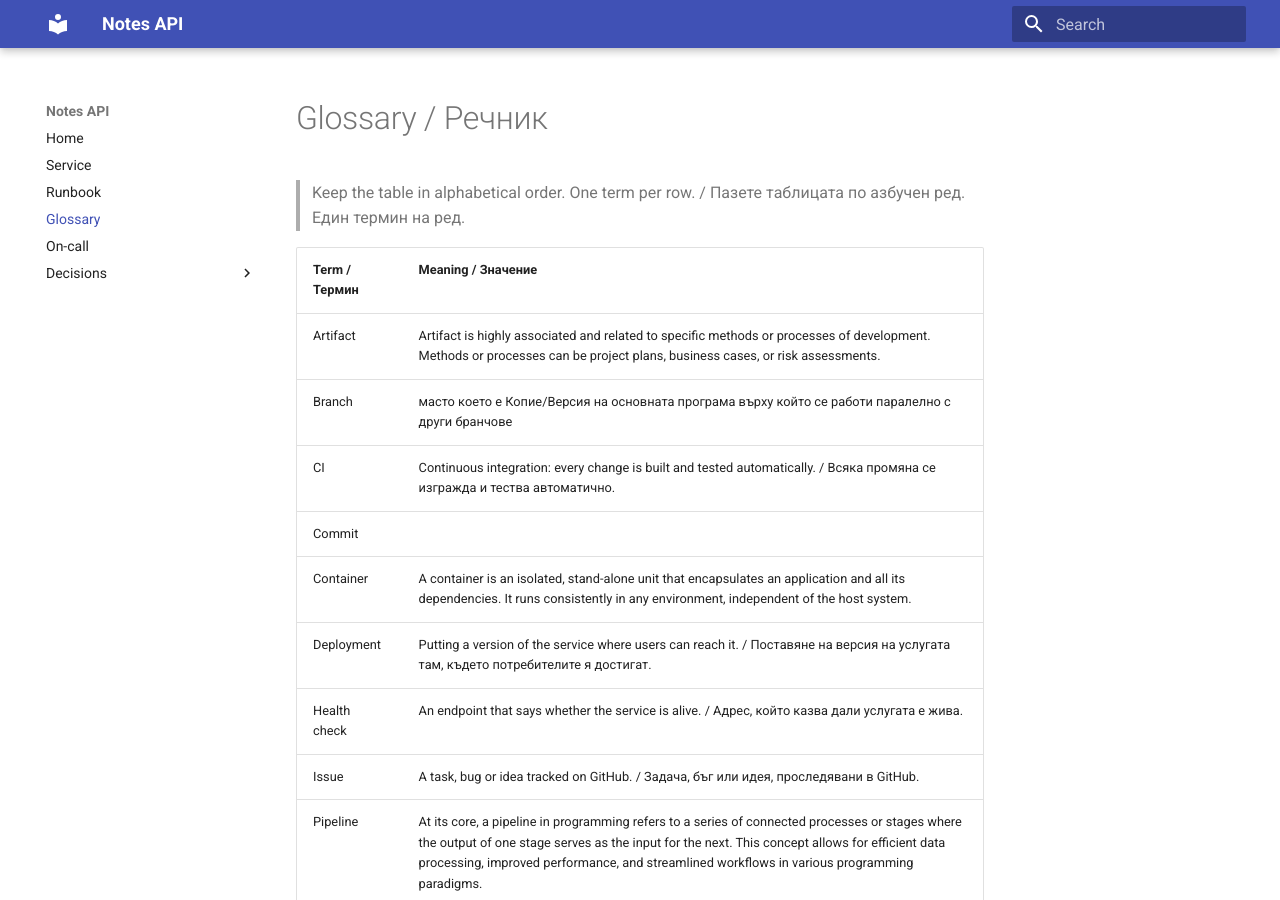
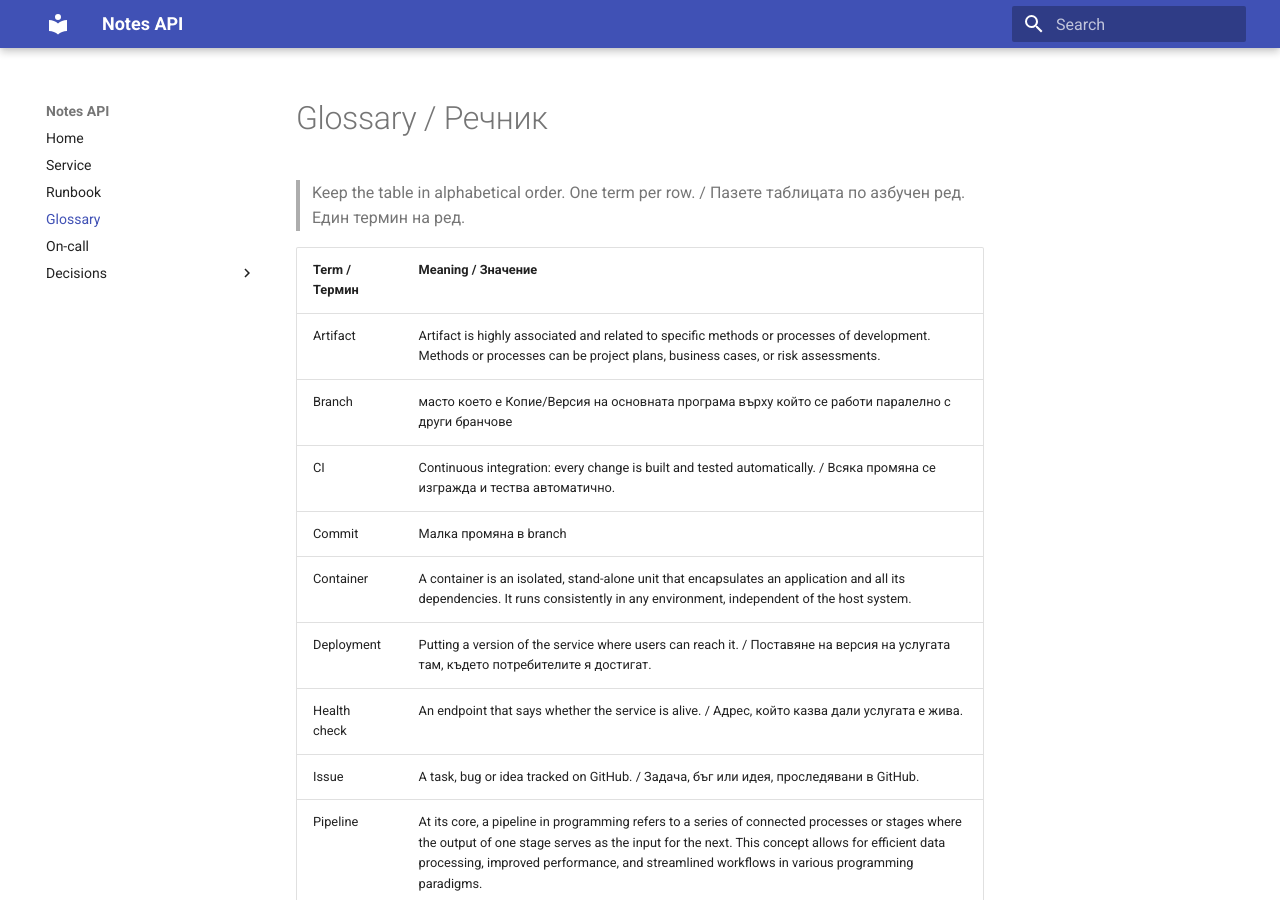
Before and after one commit to Lachezar-Y-Velinov/devops-labs, an MkDocs documentation site: the page built from docs/glossary.md, in a window 1280 px wide and 900 px high. Built offline with MkDocs 1.6.1 and Material for MkDocs 9.7.7, drawn with Linux system fonts in a browser that asks for light colours.

Commit message:
commit fix

```diff
--- a/docs/glossary.md
+++ b/docs/glossary.md
@@ -7,7 +7,7 @@
 | Artifact | Artifact is highly associated and related to specific methods or processes of development. Methods or processes can be project plans, business cases, or risk assessments.
 | Branch | масто което е Копие/Версия на основната програма върху който се работи паралелно с други бранчове|
 | CI | Continuous integration: every change is built and tested automatically. / Всяка промяна се изгражда и тества автоматично. |
-| Commit | |
+| Commit | Малка промяна в branch |
 | Container | A container is an isolated, stand-alone unit that encapsulates an application and all its dependencies. It runs consistently in any environment, independent of the host system.
 | Deployment | Putting a version of the service where users can reach it. / Поставяне на версия на услугата там, където потребителите я достигат. |
 | Health check | An endpoint that says whether the service is alive. / Адрес, който казва дали услугата е жива. |
```
